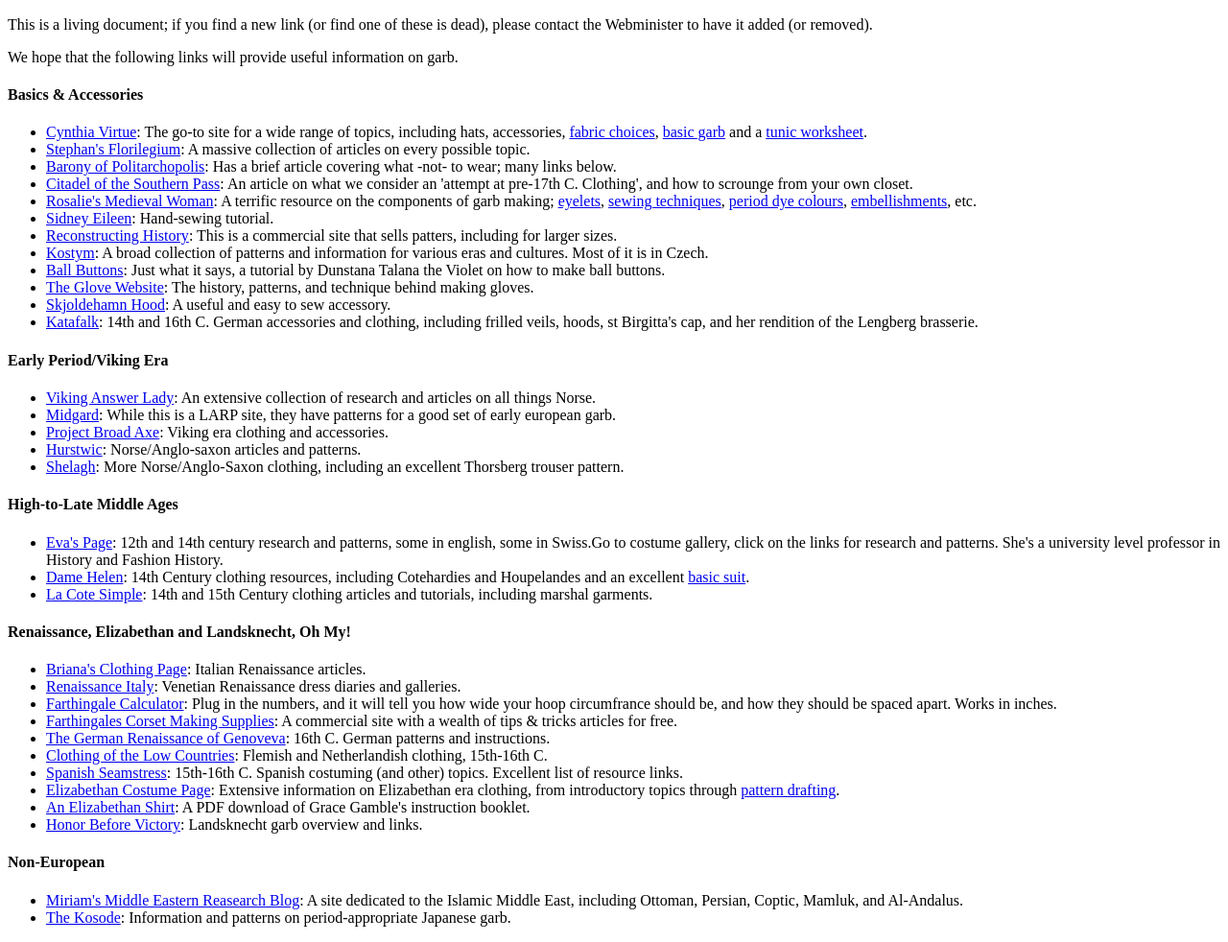
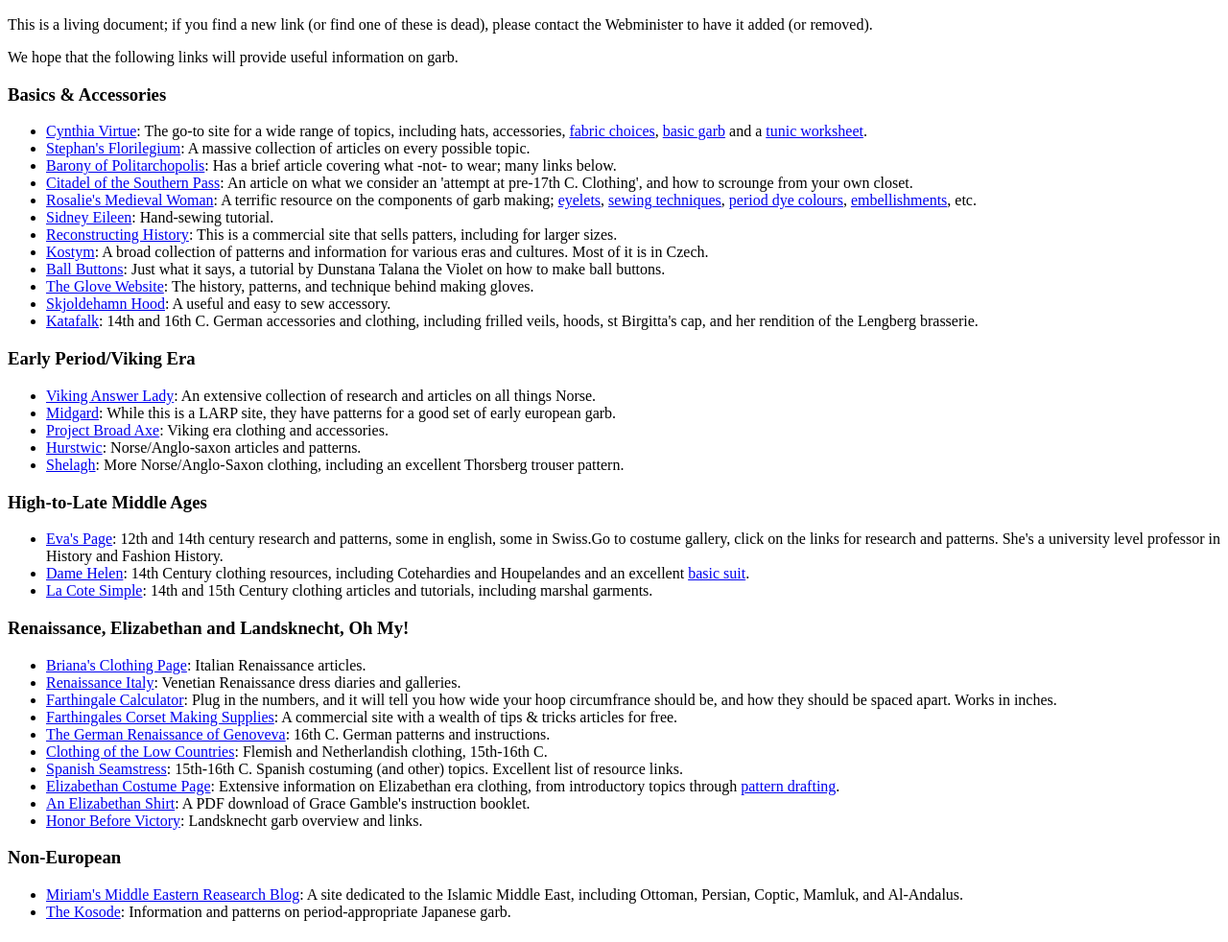
Before and after one commit to Dbevan/shire, a plain HTML site: page library/arts/wardrobe.html in a window 1280 px wide. Shown: the part 38-1020 px from the top of the page at 96% size. Drawn offline with Linux system fonts and the light colour scheme.

Commit message:
Altered heading level.

```diff
--- a/library/arts/wardrobe.html
+++ b/library/arts/wardrobe.html
@@ -12,7 +12,7 @@
 		<p>
 			We hope that the following links will provide useful information on garb.
 
-		<h4>Basics &amp; Accessories</h4>
+		<h3>Basics &amp; Accessories</h3>
 		<ul>
 			<li>
 				<a target=_blank href=https://www.virtue.to/articles>Cynthia Virtue</a>: The go-to site for a wide range of topics, including hats, accessories, <a href=https://www.virtue.to/fabric target=_blank>fabric choices</a>, <a href=https://www.virtue.to/articles/in_depth_garb.html target=_blank>basic garb</a> and a <a href=https://www.virtue.to/articles/tunic_worksheet.html target=_blank>tunic worksheet</a>.
@@ -52,7 +52,7 @@
 			</li>
 		</ul>
 
-		<h4>Early Period/Viking Era</h4>
+		<h3>Early Period/Viking Era</h3>
 		<ul>
 			<li>
 				<a target=_blank href=http://www.vikinganswerlady.com/clothing.shtml>Viking Answer Lady</a>: An extensive collection of research and articles on all things Norse.
@@ -71,7 +71,7 @@
 			</li>
 		</ul>
 
-		<h4>High-to-Late Middle Ages</h4>
+		<h3>High-to-Late Middle Ages</h3>
 		<ul>
 			<li>
 				<a target=_blank href=http://web.comhem.se/~u31138198/costumegallery.html>Eva's Page</a>: 12th and 14th century research and patterns, some in english, some in Swiss.Go to costume gallery, click on the links for research and patterns. She's a university level professor in History and Fashion History.
@@ -84,7 +84,7 @@
 			</li>
 		</ul>
 
-		<h4>Renaissance, Elizabethan and Landsknecht, Oh My!</h4>
+		<h3>Renaissance, Elizabethan and Landsknecht, Oh My!</h3>
 		<ul>
 			<li>
 				<a target=_blank href=http://www.modaruniversity.org/briana/Briana3.htm>Briana's Clothing Page</a>: Italian Renaissance articles.
@@ -118,7 +118,7 @@
 			</li>
 		</ul>
 
-		<h4>Non-European</h4>
+		<h3>Non-European</h3>
 		<ul>
 			<li>
 				<a target=_blank href=https://awalimofstormhold.wordpress.com/garb>Miriam's Middle Eastern Reasearch Blog</a>: A site dedicated to the Islamic Middle East, including Ottoman, Persian, Coptic, Mamluk, and Al-Andalus.
```
